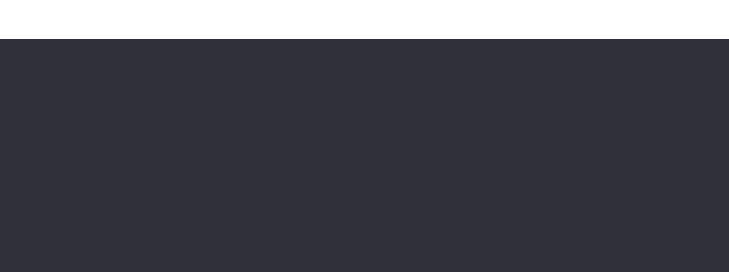
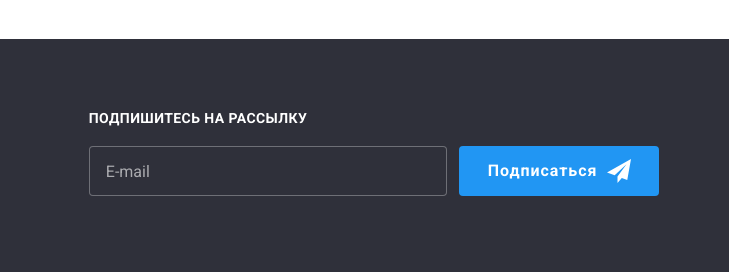
Before and after one commit to rmnmaksimenko/goit-markup-hw-06, a plain HTML site: page index.html in a window 1280 px wide. Shown: the part 2637-2909 px from the top of the page, 551-1280 px from the left. Drawn offline with nearby package versions, Linux system fonts and the light colour scheme.

Commit message:
рассылка в футере

```diff
--- a/css/styles.css
+++ b/css/styles.css
@@ -629,6 +629,73 @@ img {
   background-color: var(--color-fourth);
 }
 
+.footer-news {
+  margin-left: 93px;
+}
+
+.footer-form {
+  display: flex;
+  align-items: flex-end;
+}
+
+.footer-mail {
+  width: 358px;
+  height: 50px;
+  padding: 15px 16px;
+  border: 1px solid rgba(255, 255, 255, 0.3);
+  border-radius: 4px;
+  background-color: var(--color-background-second);
+  color: var(--color-fifth);
+  transition: border 250ms cubic-bezier(0.4, 0, 0.2, 1);
+  margin-right: 12px;
+}
+
+.footer-mail::placeholder {
+  background-color: inherit;
+  color: rgba(255, 255, 255, 0.6);
+}
+
+.footer-mail:focus {
+  border: 1px solid var(--color-fourth);
+  outline: 0px;
+}
+
+.footer-submit {
+  display: flex;
+  padding: 10px 28px 10px 29px;
+  font-family: inherit;
+  font-weight: 700;
+  font-size: 16px;
+  line-height: 1.87;
+  text-align: center;
+  letter-spacing: 0.06em;
+  cursor: pointer;
+  border-style: none;
+  color: var(--color-fifth);
+  background-color: var(--color-fourth);
+  border-radius: 4px;
+}
+
+.footer-submit-text {
+  display: flex;
+  margin-right: 10px;
+}
+
+/* .footer-submit-icon-container {
+  display: flex;
+  align-self: center;
+  width: 24px;
+  height: 24px;
+} */
+
+.footer-submit-icon {
+  display: flex;
+  align-self: center;
+  width: 24px;
+  height: 24px;
+  fill: var(--color-fifth);
+}
+
 /* - - - - - - - - - - - - - - - - - - - */
 /* - - - - - - - ПОРТФОЛИО - - - - - - - */
 /* - - - - - - - - - - - - - - - - - - - */
--- a/index.html
+++ b/index.html
@@ -397,6 +397,7 @@
           <!-- контакты -->
           <address class="address">
             <ul class="contacts-list">
+              <!-- физический адрес -->
               <li class="contacts-block">
                 <a
                   href="https://goo.gl/maps/tme8VJcGeJXMZeD66"
@@ -404,11 +405,15 @@
                   >г. Киев, пр-т Леси Украинки, 26</a
                 >
               </li>
+
+              <!-- эл. почта -->
               <li class="contacts-block">
                 <a href="mailto:info@example.com" class="mail-contacts-link link-backlight"
                   >info@example.com</a
                 >
               </li>
+
+              <!-- моб. телефон -->
               <li class="contacts-block">
                 <a href="tel:+380991111111" class="phone-contacts-link link-backlight"
                   >+38 099 111 11 11</a
@@ -419,8 +424,10 @@
         </div>
         <!-- соцсети в футере -->
         <div class="footer-right-part">
+          <!-- заголовок -->
           <h3 class="footer-heading">Присоединяйтесь</h3>
 
+          <!-- список соцсетей -->
           <ul class="footer-social-list">
             <li class="footer-social-block">
               <a href="http://www.instagram.com/" class="footer-social-link">
@@ -454,6 +461,22 @@
               </a>
             </li>
           </ul>
+        </div>
+
+        <!-- форма с рассылкой -->
+        <div class="footer-news">
+          <form class="footer-form">
+            <label>
+              <h3 class="footer-heading">Подпишитесь на рассылку</h3>
+              <input class="footer-mail" type="email" placeholder="E-mail" />
+            </label>
+            <button type="submit" class="footer-submit">
+              <span class="footer-submit-text">Подписаться</span>
+              <svg class="footer-submit-icon">
+                <use href="./icons-form/icon-send.svg#icon-send"></use>
+              </svg>
+            </button>
+          </form>
         </div>
       </div>
     </footer>
@@ -514,7 +537,9 @@
             <input class="i-agree-checkbox" type="checkbox" name="i-agree" />
             <span class="i-agree-icon-container"></span>
             Соглашаюсь заказывать&nbsp
-            <a href="https://i.imgur.com/vLyztrC.png" target="_blank" class="i-agree-link">Пиццу с анчоусами</a>
+            <a href="https://i.imgur.com/vLyztrC.png" target="_blank" class="i-agree-link"
+              >Пиццу с анчоусами</a
+            >
           </label>
 
           <!-- кнопка "отправить" -->
```
Also changed, not shown: footer-test.html (added, +118 -0 lines), portfolio.html (+27 -0 lines), icons-form/icon-send.svg (added).
